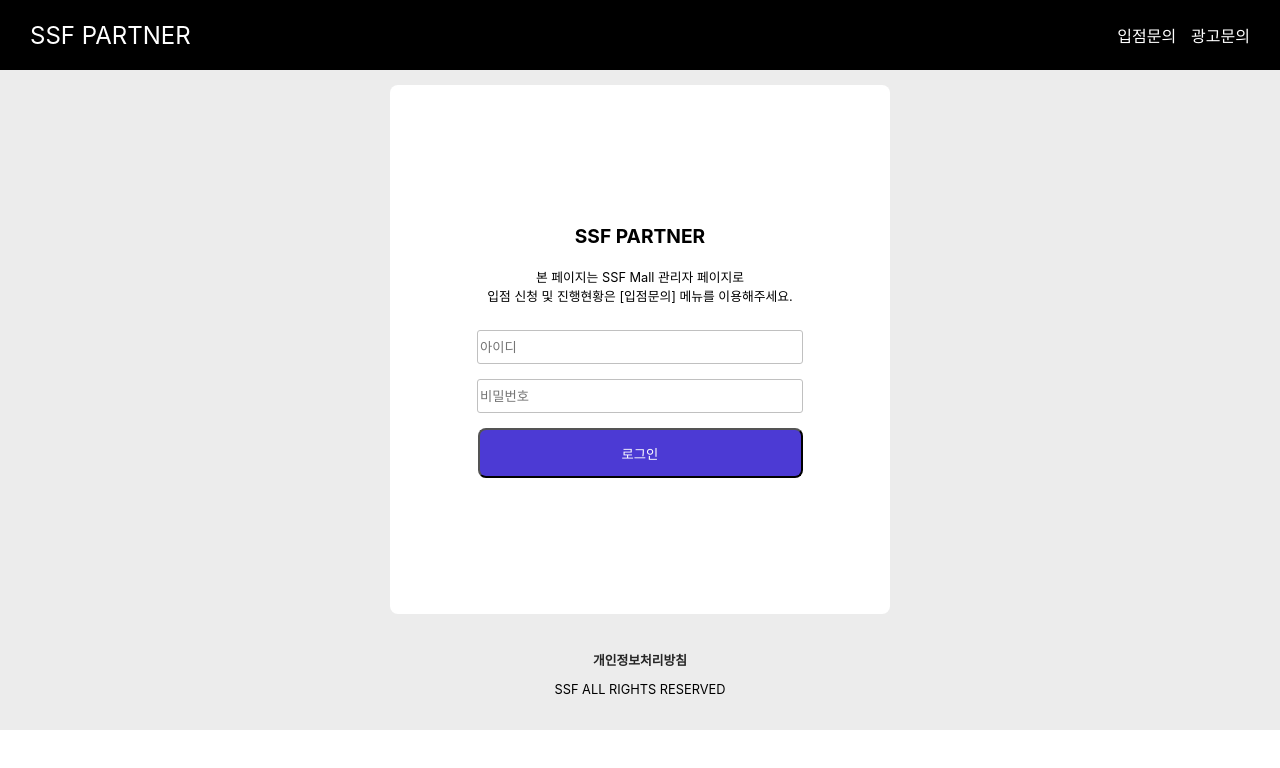
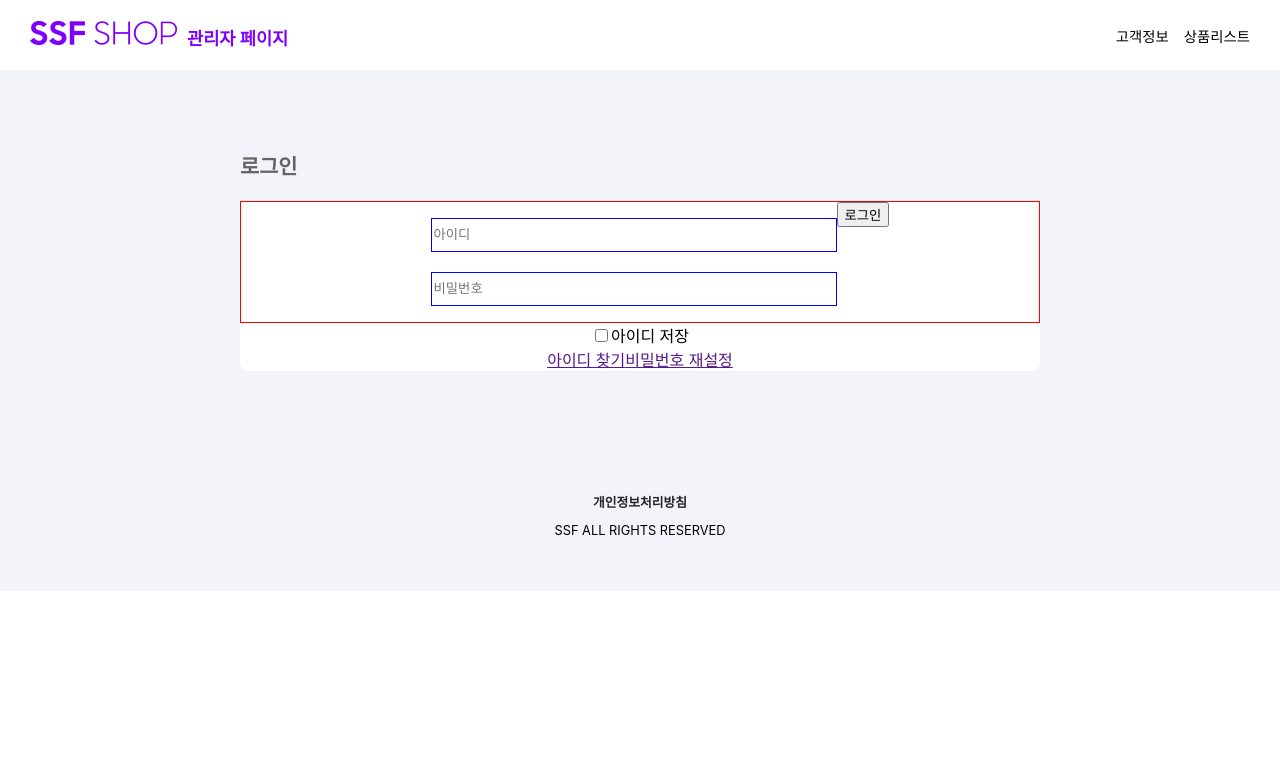
Before and after one commit to Yuna-Kim98/project1, a React (Create React App) app in the folder ssf/: page / in a window 1280 px wide. Shown: the top 768 px of the page. Built offline with nearby package versions, Linux system fonts and the light colour scheme.

Commit message:
25. 02. 05 commit

```diff
--- a/ssf/src/components/Footer.jsx
+++ b/ssf/src/components/Footer.jsx
@@ -4,8 +4,10 @@
 export default function Footer() {
   return(
     <div className='adminLogin-footer'>
-      <Link to='/' className='adminLogin-footer-text'>개인정보처리방침</Link>
-      <p className='adminLogin-footer-text'>SSF ALL RIGHTS RESERVED</p>
+      <div className='adminLogin-footer-contents'>
+        <Link to='/' className='adminLogin-footer-text'>개인정보처리방침</Link>
+        <p className='adminLogin-footer-text'>SSF ALL RIGHTS RESERVED</p>
+      </div>
     </div>
   );
 }
--- a/ssf/src/components/Header.jsx
+++ b/ssf/src/components/Header.jsx
@@ -6,12 +6,13 @@
     <div className='adminLogin-header'>
       <div className='header-left'>
         <Link to='/' className='header-logo'>
-          <span>SSF PARTNER</span>
+          <img src="/image/ssfshop.png" alt="" />
+          <span>관리자 페이지</span>
         </Link>
       </div>
       <nav className='header-right'>
-        <Link to='/' className='header-right-menu'>입점문의</Link>
-        <Link to='/' className='header-right-menu'>광고문의</Link>
+        <Link to='/' className='header-right-menu'>고객정보</Link>
+        <Link to='/' className='header-right-menu'>상품리스트</Link>
       </nav>
     </div>
   );
--- a/ssf/src/pages/AdminLogin.jsx
+++ b/ssf/src/pages/AdminLogin.jsx
@@ -1,24 +1,90 @@
-import React from 'react';
+import React, { useRef, useState } from 'react';
 
 export default function Layout() {
+  const initForm = { 'id': '', 'pwd': '' };
+  const refs = {
+    idRef: useRef(null),
+    pwdRef: useRef(null)
+  };
+
+  const [formData, setFormData] = useState(initForm);
+  const [errMsg, setErrMsg] = useState(initForm);
+
+  /** onChane : 폼 데이터 관리 **/
+  const handleChangeForm = (event) => {
+    const {name, value} = event.target;
+    setFormData({...formData, [name]: value});
+
+    if (name === 'id') {
+        value === '' ? setErrMsg({...errMsg, ['id']: '아이디를 입력해주세요'}) : setErrMsg({...errMsg, ['id']: ''});
+    } else if (name === 'pwd') {
+        value === '' ? setErrMsg({...errMsg, ['pwd']: '아이디를 입력해주세요'}) : setErrMsg({...errMsg, ['pwd']: ''});
+    }
+  }
+
+  /** onSubmit : 버튼 클릭 이벤트 **/
+  const handleLoginSubmit = (event) => {
+    event.preventDefault();
+
+    if (validate()) {
+      console.log('send data --> ', formData);
+    }
+  }
+
+  /** validate : 유효성 체크 **/
+  const validate = () => {
+    if (refs.idRef.current.value === '') {
+      // alert('아이디를 입력해주세요.');
+      setErrMsg({...errMsg, ['id']: '아이디를 입력해주세요.'});
+      refs.idRef.current.focus();
+      return false;
+    } else if (refs.pwdRef.current.value === '') {
+      // alert('비밀번호를 입력해주세요.');
+      setErrMsg({...errMsg, ['pwd']: '비밀번호를 입력해주세요.'});
+      refs.pwdRef.current.focus();
+      return false;
+    }
+    return true;
+  }
+
   return(
-    <div className='adminLogin-content'>
+    <div className='adminLogin-container'>
+      <div className='adminLogin-contents-wrap'>
+        <p className='adminLogin-content-title'>로그인</p>
         <div className='adminLogin-content-box'>
-        <p>SSF PARTNER</p>
-        <p>본 페이지는 SSF Mall 관리자 페이지로 <br />입점 신청 및 진행현황은 [입점문의] 메뉴를 이용해주세요.</p>
-        <form className='adminLogin-form'>
+          <form className='adminLogin-form' onSubmit={handleLoginSubmit}>
+            <div className='adminLogin-form-content1'>
               <ul className='adminLogin-form-ul'>
                 <li>
-              <input type='text' name='id' placeholder='아이디' />
+                  <input type='text'
+                        name='id'
+                        ref={refs.idRef}
+                        onChange={handleChangeForm}
+                        placeholder='아이디' />
+                { errMsg.id !== '' && <p className='adminLogin-form-errMsg'>{errMsg.id}</p> }
                 </li>
                 <li>
-              <input type='password' name='pwd' placeholder='비밀번호' />
-            </li>
-            <li>
-              <button type='button'>로그인</button>
+                  <input type='password'
+                        name='pwd'
+                        ref={refs.pwdRef}
+                        onChange={handleChangeForm}
+                        placeholder='비밀번호' />
+                        { errMsg.pwd !== '' && <p className='adminLogin-form-errMsg'>{errMsg.pwd}</p> }
                 </li>
               </ul>
+              <div>
+                  <button type='submit'>로그인</button>
+              </div>
+            </div>
+            <div className='adminLogin-form-content2'>
+              <input type="checkbox" />아이디 저장
+            </div>
+            <div className='adminLogin-form-content3'>
+              <a href=""><span>아이디 찾기</span></a>
+              <a href=""><span>비밀번호 재설정</span></a>
+            </div>
           </form>
+        </div>
       </div>
     </div>
   );
--- a/ssf/src/pages/Layout.jsx
+++ b/ssf/src/pages/Layout.jsx
@@ -5,10 +5,10 @@
 
 export default function Layout() {
   return(
-    <div>
+    <>
       <Header />
       <Outlet />
       <Footer />
-    </div>
+    </>
   );
 }
--- a/ssf/src/sytle/adminlogin.css
+++ b/ssf/src/sytle/adminlogin.css
@@ -1,50 +1,105 @@
+body {
+  width: 100%;
+}
+.adminLogin-wrap {
+  background-color: rgb(242, 244, 250);
+}
+
 /*****************************
 ** Header
 *****************************/
-.adminLogin-wrap {
-  background-color: rgb(236, 236, 236);
-}
-
 .adminLogin-header {
-  width: auto;
   height: 30px;
   display: flex;
   justify-content: space-between;
-  background-color: black;
+  background-color: white;
   padding: 20px 30px;
   align-items: center;
 }
 
 .header-logo {
-  color: white;
   text-decoration: none;
-  font-size: 1.5rem;
+}
+
+.header-logo > span {
+  /* border: 1px solid red; */
+  margin-left: 10px;
+  color: rgb(126, 0, 255);
+  font-size: 1.1rem;
+  font-weight: bold;
 }
 
 .header-right-menu {
-  color: white;
+  color: black;
   text-decoration: none;
   padding-left: 15px;
+  font-size: 0.9rem;
 }
 
 /*****************************
 ** AdminLogin
 *****************************/
+.adminLogin-contents-wrap {
+  width: 800px;
+  margin: 80px auto;
+}
+
+.adminLogin-content-title {
+  font-size: 1.3rem;
+  font-weight: bold;
+  color: rgb(100, 100, 100);
+}
+
 .adminLogin-content-box {
+  border-radius: 8px;
+  background-color: #fff;
+  text-align: center;
+}
+
+.adminLogin-form-content1 {
+  border: 1px solid red;
+  display: flex;
+  justify-content: center;
+}
+
+.adminLogin-form-ul {
+  list-style-type: none;
+}
+.adminLogin-form-ul > li:first-child {
+  margin-bottom: 20px;
+}
+.adminLogin-form-ul > li > input {
+  border: 1px solid blue;
+  width: 400px;
+  height: 30px;
+}
+
+/* .adminLogin-content-box {
   background-color: white;
   border-radius: 8px;
   width: 500px;
+  height: 700px;
   margin: 15px auto;
-  padding: 120px 0px;
   text-align: center;
 }
 
-.adminLogin-content-box > p:first-child {
+.adminLogin-content-box {
+  position: relative;
+}
+
+.adminLogin-content-box > div {
+  position: absolute;
+  top: 45%;
+  left: 17%;
+  transform: translate(0, -50%);
+}
+
+.adminLogin-contents > p:first-child {
   font-size: 1.2rem;
   font-weight: bold;
 }
 
-.adminLogin-content-box > p:nth-child(2) {
+.adminLogin-contents > p:nth-child(2) {
   font-size: 0.8rem;
 }
 
@@ -73,15 +128,26 @@
   color: white;
 }
 
+.adminLogin-form-errMsg {
+  margin-top: 5px;
+  color: red;
+  font-size: 0.7rem;
+  text-align: left;
+} */
+
 /*****************************
 ** Footer
 *****************************/
 .adminLogin-footer {
   text-align: center;
   padding: 20px 0px;
+  height: 100px;
+  display: flex;
+  justify-content: center;
+  align-items: center;
 }
 
-.adminLogin-footer > a {
+.adminLogin-footer-contents > a {
   margin-bottom: 20px;
   font-weight: bold;
   text-decoration: none;
```
Also changed, not shown: ssf/public/image/ssfshop.png (added). Lines whose indentation alone changed are shown as unchanged.
